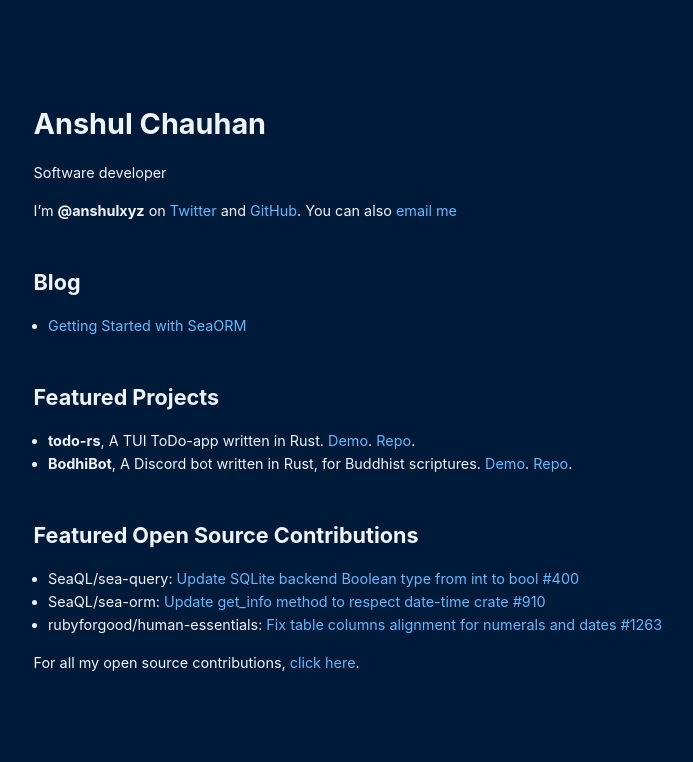
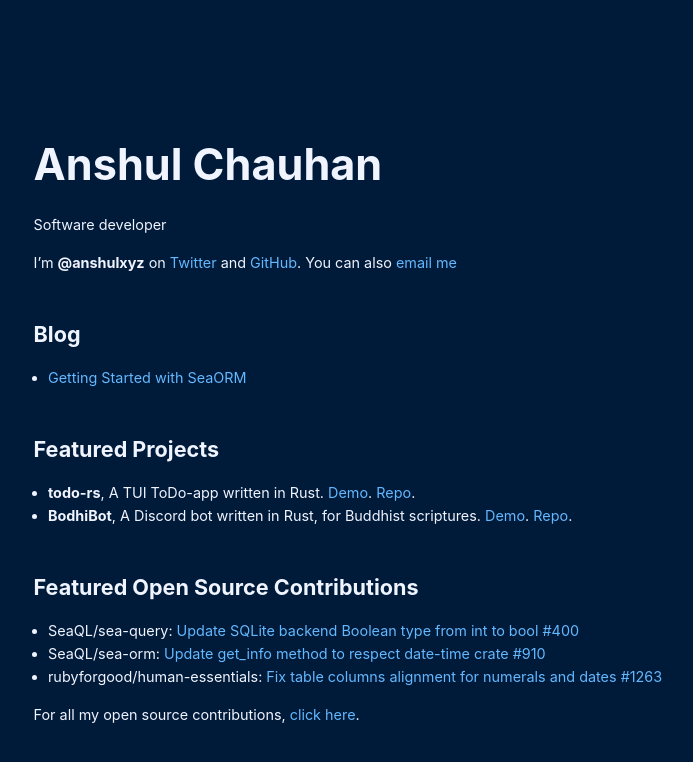
Before and after one commit to anshulxyz/anshulxyz.github.io, a Jekyll site: the page built from index.md, in a window 1280 px wide. Shown: the top 762 px of the page, without its empty margins (274-967 px from the left). Built offline with Jekyll 4.4.1, drawn with Linux system fonts in a browser that asks for light colours.

Commit message:
Update the h1/title font-size to 300%

```diff
--- a/index.md
+++ b/index.md
@@ -9,6 +9,7 @@ redirect_from:
 <!--It is later than you think.-->
 
 # Anshul Chauhan
+{:style="font-size: 300%"}
 
 Software developer
 
```
